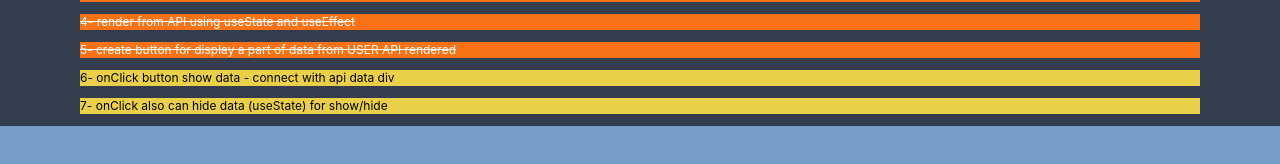
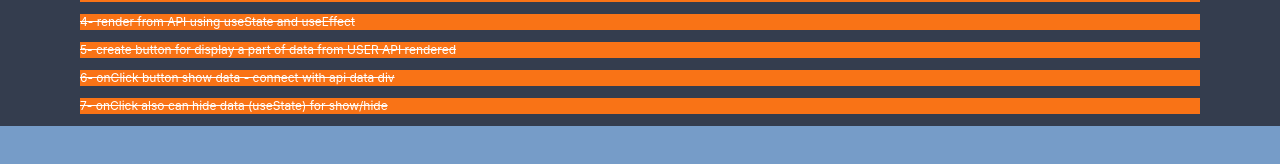
Before and after one commit to solahidris/-Project11_T1_SimpleContactList, a React (Create React App) app: page / in a window 1280 px wide. Shown: the part 326-490 px from the top of the page. Built offline with nearby package versions, Linux system fonts and the light colour scheme; no server answers.

Commit message:
added conditional state for showing with button. just need to touch up UI and code base

```diff
--- a/src/App.js
+++ b/src/App.js
@@ -59,8 +59,8 @@ function App() {
         <p className="bg-orange-500 text-white my-3 line-through">
           5- create button for display a part of data from USER API rendered
         </p>
-        <p className="bg-yellow-300/90 my-3">6- onClick button show data - connect with api data div</p>
-        <p className="bg-yellow-300/90 my-3">
+        <p className="bg-orange-500 text-white my-3 line-through">6- onClick button show data - connect with api data div</p>
+        <p className="bg-orange-500 text-white my-3 line-through">
           7- onClick also can hide data (useState) for show/hide
         </p>
       </div>
@@ -78,14 +78,14 @@ function App() {
 
         {/* Render API to UI */}
         <ol>
-          {users
+          { users
             // limit to 3 users easier to see
             .filter((user) => user.id <= 3)
             // map each user to list items
             .map((user) => (
               <div key={user.id} className="bg-yellow-400/90 p-2 mb-2">
                 <li>{user.name}</li>
-                <li>{user.address.zipcode}</li>
+                {(showItems === true) && <li>{user.address.zipcode}</li>}
               </div>
             ))}
         </ol>
```
